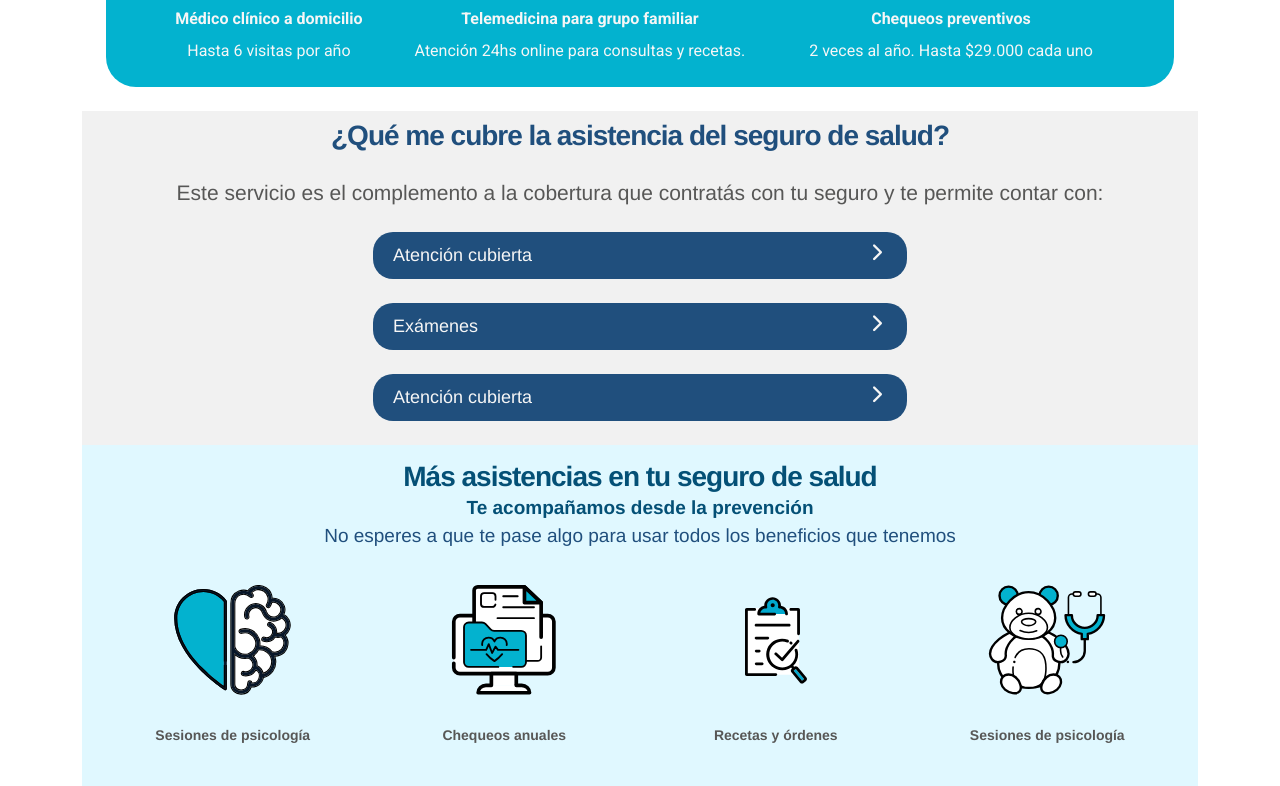
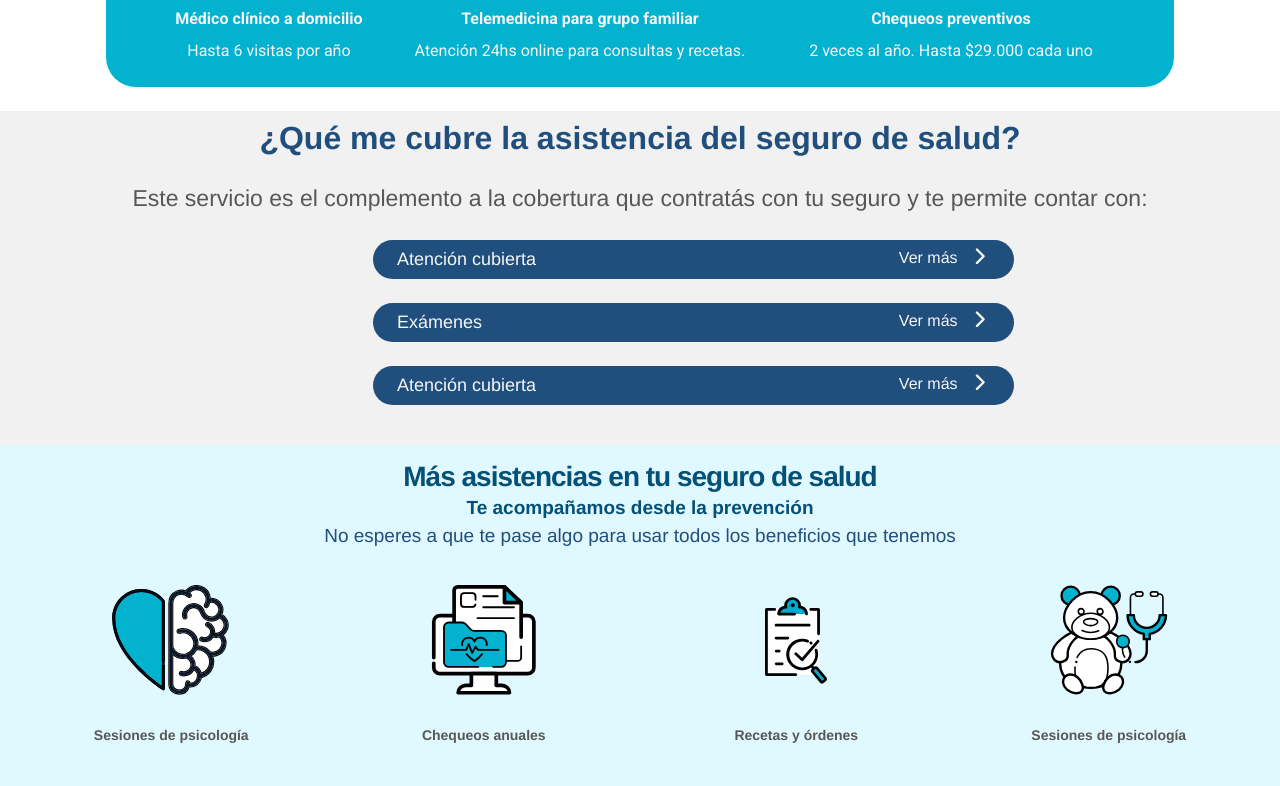
Before and after one commit to Danielmartinez25/Banco-Hipotecario-Seguros, a Next.js app: page / in a window 1280 px wide. Shown: the part 1614-2400 px from the top of the page. Built offline with nearby package versions, Linux system fonts and the light colour scheme.

Commit message:
adds functionality to the services button

```diff
--- a/src/components/Service.module.css
+++ b/src/components/Service.module.css
@@ -6,7 +6,6 @@
 .title {
     font-family: 'Franklin Gothic Medium', 'Arial Narrow', Arial, sans-serif;
     font-size: 28px;
-    letter-spacing: -1px;
     font-weight: 700;
     color: #204f7d;
     margin: 0;
@@ -23,8 +22,8 @@
     font-family: 'Franklin Gothic Medium', 'Arial Narrow', Arial, sans-serif;
     background-color: #204f7d;
     color: #f6f6f6;
-    width: 95%;
-    padding: 10px 20px;
+    width: 100%;
+    padding: 6px 24px;
     border: none;
     border-radius: 20px;
     cursor: pointer;
@@ -33,11 +32,24 @@
     font-weight: 500;
 }
 
+
 .textPanel {
     display: flex;
     flex-direction: column;
     text-align: left;
     padding: 20px 20px 10px 20px;
+}
+
+.spanButton {
+    display: none;
+}
+
+.arrow {
+    transition: transform 0.3s ease;
+}
+
+.rotated {
+    transform: rotate(90deg);
 }
 
 .buttonService i {
@@ -55,19 +67,35 @@
 }
 
 .textPanel p {
+
     font-family: 'Franklin Gothic Medium', 'Arial Narrow', Arial, sans-serif;
     font-size: 18px;
-    font-weight: 100;
     margin: 0 30px 20px 0;
 }
 
+@media (min-width: 768px) {
+    .title {
+        font-size: 32px;
+    }
 
+    .description {
+        font-size: 23px;
+    }
+
+    .spanButton {
+        display: flex;
+        font-family: 'Franklin Gothic Medium', 'Arial Narrow', Arial, sans-serif;
+        color: #f6f6f6;
+        font-size: 16px;
+        margin-right: 16px;
+    }
+}
 
 @media (min-width: 991.98px) {
 
     .buttonService {
         margin-left: 25%;
-        width: 50%;
+        width: 60%;
     }
 
     .textPanel {
--- a/src/components/Service.tsx
+++ b/src/components/Service.tsx
@@ -4,8 +4,16 @@ export default function Service() {
   const [displayText, setDisplayText] = useState(false);
   const [displayTextTwo, setDisplayTextTwo] = useState(false);
   const [displayTextThree, setDisplayTextThree] = useState(false);
+  const [displayArrow, setDisplayArrow] = useState(false);
+  const [displayArrowTwo, setDisplayArrowTwo] = useState(false);
+  const [displayArrowThree, setDisplayArrowThree] = useState(false);
+  const [displayChangeText, setDisplayChangeText] = useState(false);
+  const [displayChangeTextTwo, setDisplayChangeTextTwo] = useState(false);
+  const [displayChangeTextThree, setDisplayChangeTextThree] = useState(false);
 
   const handleClick = () => {
+    setDisplayArrow(!displayArrow);
+    setDisplayChangeText(!displayChangeText);
     setDisplayText(!displayText);
     if (displayTextTwo || displayTextThree) {
       setDisplayTextTwo(false);
@@ -13,6 +21,8 @@ export default function Service() {
     }
   };
   const handleClickTwo = () => {
+    setDisplayArrowTwo(!displayArrowTwo);
+    setDisplayChangeTextTwo(!displayChangeTextTwo);
     setDisplayTextTwo(!displayTextTwo);
     if (displayText || displayTextThree) {
       setDisplayText(false);
@@ -20,6 +30,8 @@ export default function Service() {
     }
   };
   const handleClickThree = () => {
+    setDisplayArrowThree(!displayArrowThree);
+    setDisplayChangeTextThree(!displayChangeTextThree);
     setDisplayTextThree(!displayTextThree);
     if (displayText || displayTextTwo) {
       setDisplayText(false);
@@ -29,15 +41,16 @@ export default function Service() {
   return (
     <>
       <div
-        className={`flex flex-col items-center justify-center pt-2 ${styles.serviceContainer}`}
+        className={`flex flex-col items-center justify-center pt-2 lg-pt-5 pb-3 ${styles.serviceContainer}`}
       >
+        <div className="container">
           <h2 className={`text-center ${styles.title}`}>
             ¿Qué me cubre la asistencia del seguro de salud?
           </h2>
           <div className="p-4">
             <p className={` ${styles.description}`}>
-            Este servicio es el complemento a la cobertura que contratás con tu
-            seguro y te permite contar con:
+              Este servicio es el complemento a la cobertura que contratás con
+              tu seguro y te permite contar con:
             </p>
             <div className="text-center mt-4">
               <button
@@ -45,10 +58,17 @@ export default function Service() {
                 onClick={handleClick}
               >
                 {displayText ? "Atención cubierta" : "Atención cubierta"}
+                <span className="d-flex flex-wrap">
+                  <span className={`${styles.spanButton}`}>
+                    {displayChangeText ? "Ver menos" : "Ver más"}
+                  </span>
                   <i
-                className="fa fa-chevron-right rotate-arrow"
+                    className={`fa fa-chevron-right ${styles.arrow} ${
+                      !displayArrow ? "" : styles.rotated
+                    }`}
                     aria-hidden="true"
                   ></i>
+                </span>
               </button>
 
               {displayText && (
@@ -58,20 +78,20 @@ export default function Service() {
                   <h3>Sesiones de psicología virtual o presencial</h3>
                   <h3>Atención odontológica</h3>
                   <p>
-                  Atención ante urgencias odontológicas, incluyendo radiografías
-                  (Periapicales y Coronales), Endodoncia (Tratamiento de
-                  Conducto), Operatoria Dental (Obturación simple compuesta y
-                  compleja), Periodoncia (Tratamiento gingivitis), Cirugías:
-                  dientes (permanentes/temporales); (radiculares/fracturados),
-                  Limpieza.
+                    Atención ante urgencias odontológicas, incluyendo
+                    radiografías (Periapicales y Coronales), Endodoncia
+                    (Tratamiento de Conducto), Operatoria Dental (Obturación
+                    simple compuesta y compleja), Periodoncia (Tratamiento
+                    gingivitis), Cirugías: dientes (permanentes/temporales);
+                    (radiculares/fracturados), Limpieza.
                   </p>
                   <h3>Asistencia nutricional</h3>
                   <p>
                     Con planes orientativos de alimentación saludable indicando
-                  calorías recomendadas en cada comida, Información práctica de
-                  recetas clásicas adaptadas a las distintas patologías (por
-                  ejemplo, celiaquía y diabetes) y asesoramiento sobre productos
-                  disponibles en el mercado para cada caso.
+                    calorías recomendadas en cada comida, Información práctica
+                    de recetas clásicas adaptadas a las distintas patologías
+                    (por ejemplo, celiaquía y diabetes) y asesoramiento sobre
+                    productos disponibles en el mercado para cada caso.
                   </p>
                   <h3>Alquiler de aparatos ortopédicos</h3>
                 </div>
@@ -83,10 +103,18 @@ export default function Service() {
                 onClick={handleClickTwo}
               >
                 {displayTextTwo ? "Exámenes" : "Exámenes"}
+                <span className="d-flex flex-wrap">
+                  {" "}
+                  <span className={styles.spanButton}>
+                    {displayChangeTextTwo ? "Ver menos" : "Ver más"}
+                  </span>
                   <i
-                className="fa fa-chevron-right rotate-arrow"
+                    className={`fa fa-chevron-right ${styles.arrow} ${
+                      !displayArrowTwo ? "" : styles.rotated
+                    }`}
                     aria-hidden="true"
                   ></i>
+                </span>
               </button>
 
               {displayTextTwo && (
@@ -101,8 +129,8 @@ export default function Service() {
                   </p>
                   <h3>Chequeos preventivos</h3>
                   <p>
-                  Que incluye electrocardiograma, hemograma y análisis de orina
-                  completo, RX de tórax, ecografía abdominal y ecografía
+                    Que incluye electrocardiograma, hemograma y análisis de
+                    orina completo, RX de tórax, ecografía abdominal y ecografía
                     Doppler. Control médico anual por prevención/control con un
                     especialista en estudios de:
                   </p>
@@ -126,18 +154,25 @@ export default function Service() {
                 onClick={handleClickThree}
               >
                 {displayTextThree ? "Atención cubierta" : "Atención cubierta"}
+                <span className="d-flex flex-wrap">
+                  <span className={styles.spanButton}>
+                    {displayChangeTextThree ? "Ver menos" : "Ver más"}
+                  </span>
                   <i
-                className="fa fa-chevron-right rotate-arrow"
+                    className={`fa fa-chevron-right ${styles.arrow} ${
+                      !displayArrowThree ? "" : styles.rotated
+                    }`}
                     aria-hidden="true"
                   ></i>
+                </span>
               </button>
 
               {displayTextThree && (
                 <div className={`${styles.textPanel}`}>
                   <h3>Consultas médicas para vos y tu familia</h3>
                   <p>
-                  Te sumamos el más completo servicio de telemedicina para vos y
-                  para tu grupo familiar, las 24hs, los 365 días del año.
+                    Te sumamos el más completo servicio de telemedicina para vos
+                    y para tu grupo familiar, las 24hs, los 365 días del año.
                   </p>
                   <h3>Atención on line las 24 hs.</h3>
                   <p>Sin límite de llamados.</p>
@@ -156,6 +191,7 @@ export default function Service() {
             </div>
           </div>
         </div>
+      </div>
     </>
   );
 }
--- a/src/pages/_app.tsx
+++ b/src/pages/_app.tsx
@@ -16,9 +16,7 @@ export default function App({ Component, pageProps }: AppProps) {
         src="https://cdn.jsdelivr.net/npm/bootstrap@5.3.0/dist/js/bootstrap.bundle.min.js"
         strategy="afterInteractive"
       />
-      <div className="container">
-        <Component {...pageProps} />
-      </div>
+      <Component {...pageProps} />
     </>
   );
 }
--- a/src/pages/index.tsx
+++ b/src/pages/index.tsx
@@ -9,11 +9,13 @@ import Question from "../components/Question";
 export default function Home() {
   return (
     <>
-      <Header />
-      <Hero />
-      <WhatsAppButton />
-      <CardSocialWork />
-      <Assistance />
+      <div className="container">
+        <Header />
+        <Hero />
+        <WhatsAppButton />
+        <CardSocialWork />
+        <Assistance />
+      </div>
       <Service />
       <Health />
       <Question />
```
Lines whose indentation alone changed are shown as unchanged.
